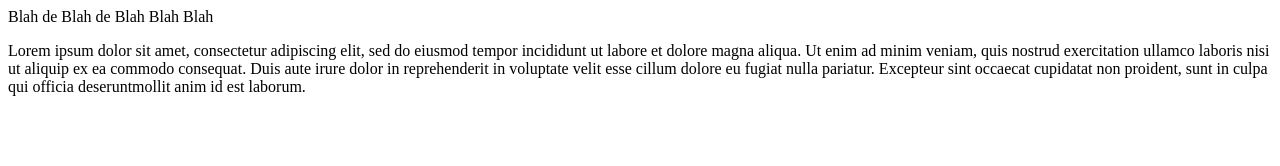
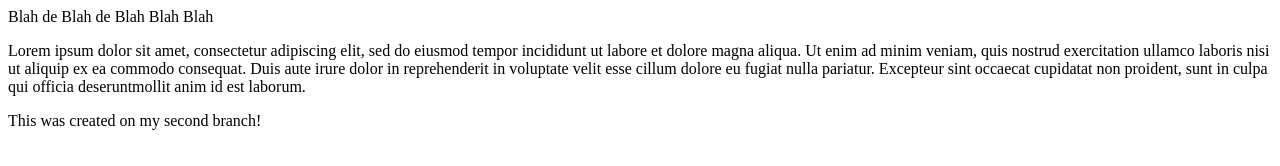
Before and after one commit to DougieDev/git-practice, a plain HTML site: page index.html in a window 1280 px wide. Drawn offline with Linux system fonts and the light colour scheme.

Commit message:
Second commit

```diff
--- a/index.html
+++ b/index.html
@@ -13,5 +13,6 @@
     velit esse cillum dolore eu fugiat nulla pariatur. Excepteur sint
      occaecat cupidatat non proident, sunt in culpa qui officia deseruntmollit
      anim id est laborum.</p>
+     <p>This was created on my second branch!</p>
   </body>
 </html>
```
